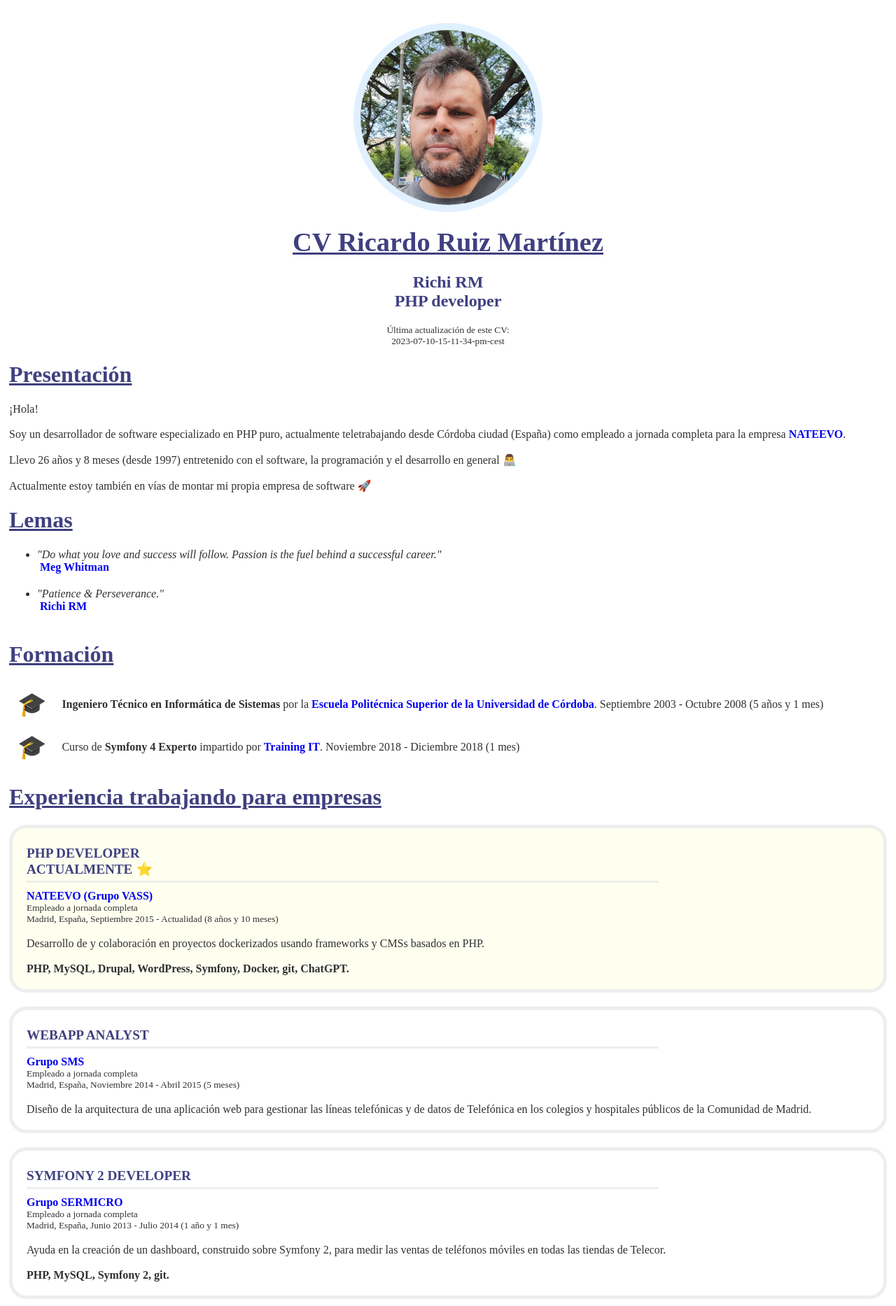
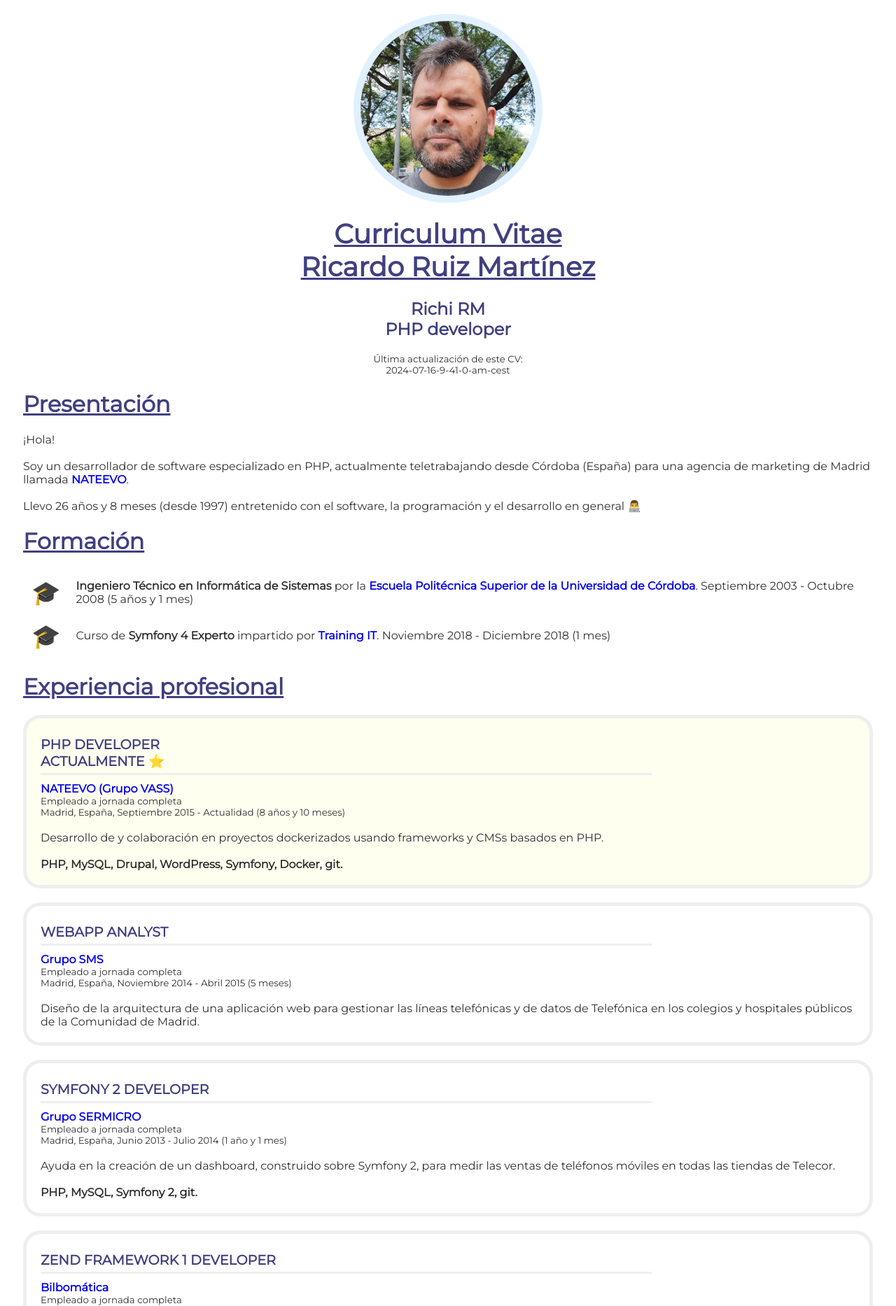
Before and after one commit to richi-rm/website-cv-richi, a PHP site: page / in a window 1280 px wide. Shown: the top 1867 px of the page at 70% size. Run offline with PHP 8.4, Linux system fonts and the light colour scheme; some web fonts are replaced.

Commit message:
update july 16, 2024

```diff
--- a/css/styles.css
+++ b/css/styles.css
@@ -1,10 +1,10 @@
 @font-face {
    font-family: montserrat;
-   src: url('Montserrat-Regular.ttf');
+   src: url('fonts/Montserrat-Regular.ttf');
 }
 
 body {
-   background-color: white;
+   background-color: #e0f0ff;
    color: #303030;
    font-family: montserrat;
    margin: 0;
@@ -12,9 +12,8 @@ body {
 }
 
 main {
-   margin-bottom: 33px;
-   margin-top: 33px;
-   padding: 0;
+   padding: 20px;
+   background-color: white;
 }
 
 div {
--- a/index.php
+++ b/index.php
@@ -66,7 +66,7 @@
 
          <div class="section name">
             <h1>
-               <big>CV Ricardo Ruiz Martínez</big>
+               <big>Curriculum Vitae<br />Ricardo Ruiz Martínez</big>
             </h1>
             <h2>
                Richi RM<br />
@@ -74,7 +74,7 @@
             </h2>
             <p>
                <small>Última actualización de este CV:</small><br />
-               <small>2023-07-10-15-11-34-pm-cest</small>
+               <small>2024-07-16-9-41-0-am-cest</small>
             </p>
          </div>
 
@@ -82,36 +82,13 @@
             <h1>Presentación</h1>
             ¡Hola!<br />
             <br />
-            Soy un desarrollador de software especializado en PHP puro,
-            actualmente teletrabajando desde Córdoba ciudad (España) como
-            empleado a jornada completa para la empresa
-            <a target="_blank" href="https://nateevo.com">NATEEVO</a>.<br />
+            Soy un desarrollador de software especializado en PHP, actualmente
+            teletrabajando desde Córdoba (España) para una agencia de marketing
+            de Madrid llamada <a target="_blank" href="https://nateevo.com">NATEEVO</a>.<br />
             <br />
             Llevo <?= diffdate('199711', \date('Ym')) ?> (desde 1997)
             entretenido con el software, la programación y el desarrollo en
             general 👨‍💻<br />
-            <br />
-            Actualmente estoy también en vías de montar mi propia empresa de
-            software 🚀
-         </div>
-
-         <div class="section">
-            <h1>Lemas</h1>
-            <ul>
-               <li>
-                  <i>
-                     "Do what you love and success will follow.
-                     Passion is the fuel behind a successful career."
-                  </i><br />
-                  &nbsp;<a target="_blank" href="https://en.wikipedia.org/wiki/Meg_Whitman">Meg Whitman</a>
-               </li>
-               <li>
-                  <i>
-                     "Patience & Perseverance."
-                  </i><br />
-                  &nbsp;<a href="#">Richi RM</a>
-               </li>
-            </ul>
          </div>
 
          <div class="section">
@@ -146,7 +123,7 @@
 
          <div class="section">
 
-            <h1>Experiencia trabajando para empresas</h1>
+            <h1>Experiencia profesional</h1>
 
             <div class="experience current">
                <div class="position current">
@@ -161,8 +138,7 @@
                   Desarrollo de y colaboración en proyectos dockerizados usando
                   frameworks y CMSs basados en PHP.<br />
                   <br />
-                  <b>PHP, MySQL, Drupal, WordPress, Symfony, Docker, git,
-                  ChatGPT.</b><br />
+                  <b>PHP, MySQL, Drupal, WordPress, Symfony, Docker, git.</b><br />
                </div>
             </div>
 
@@ -242,7 +218,7 @@
                   <br />
                   Desarrollo de un portal web en lenguaje ASP y Microsoft Access
                   como base de datos, guía on-line de todas las empresas de
-                  España. Construcción de recolectores de datos de Internet, en C.<br />
+                  España. Construcción de recolectores de datos de Internet, en lenguaje C.<br />
                   <br />
                   <b>ASP, C, Microsoft Access.</b>
                </div>
@@ -279,7 +255,7 @@
             ensamblador 80x86 y lenguaje C. Con los años cambié de PC y me
             compré un sobremesa "de esos clónicos", gracias a los ahorros que
             conseguí trabajando para la empresa King Silver, empresa con sede en
-            Córdoba dedicada a promocionar en Internet a otras empresas. En King
+            Córdoba dedicada a promocionar a otras empresas en Internet. En King
             Silver ayudé en el desarrollo ASP y C del portal
             <a target="_blank" href="https://www.infoindustrias.com">Infoindustrias.com</a>,
             directorio on-line con todas las empresas de España clasificadas por
@@ -292,9 +268,9 @@
             Ingeniero Técnico en Informática de Sistemas</b>; la estudié en la
             Escuela Politécnica Superior de la Universidad de Córdoba (UCO). Al
             terminarla, en octubre de 2008, decidí independizarme de casa de mi
-            madre e irme a vivir con mi nuevo amigo, mi gatito "Chiquito" 🐱, a
-            un apartamento en el barrio de Ciudad Jardín, cerca de mi trabajo en
-            el Rectorado de la Universidad 🎓<br />
+            madre e irme a vivir con mi gato "Chiquito" 🐱, a un apartamento en
+            el barrio de Ciudad Jardín, cerca de mi trabajo en el Rectorado de
+            la Universidad 🎓<br />
             <br />
             En la UCO tuve varios empleos: como becario en el Servicio de
             Gestión de Estudiantes, ayudando en el Servicio de Tratamiento de
@@ -320,11 +296,7 @@
             <br />
             <b>Desde abril de 2021 (hace <?= diffdate('202104', \date('Ym')) ?>)
             teletrabajo desde Córdoba</b> para
-            <a target="_blank" href="https://nateevo.com">NATEEVO</a>. Llevo
-            <?= diffdate('201509', \date('Ym')) ?> en esta empresa TOP 🔝 del
-            sector, perteneciente a la empresa matriz
-            <a target="_blank" href="https://vasscompany.com">VASS</a>, y me
-            encuentro a gusto en ella.<br />
+            <a target="_blank" href="https://nateevo.com">NATEEVO</a>.
          </div>
 
          <div class="section">
@@ -355,7 +327,7 @@
             <h1>Más sobre mí</h1>
 
             <b>Nacimiento:</b> 👶<br />
-            17 de enero de 1977 (46 primaveras), en Córdoba capital (Hospital Reina Sofía), España.<br />
+            17 de enero de 1977, en Córdoba, España.<br />
             <br />
 
             <b>GitHub:</b><br />
@@ -363,38 +335,38 @@
             <br />
 
             <b>Facebook:</b><br />
-            <a target="_blank" href="https://www.facebook.com/richi.ruiz.martinez.1977">@richi.ruiz.martinez.1977</a><br />
+            <a target="_blank" href="https://www.facebook.com/ricardo.ruiz.martinez.1977">@ricardo.ruiz.martinez.1977</a><br />
             <br />
 
             <b>Email personal y de trabajo:</b><br />
-            <a target="_blank" href="mailto:richiruizmartinez@gmail.com">📩</a> <a target="_blank" href="mailto:richiruizmartinez@gmail.com">richiruizmartinez@gmail.com</a><br />
+            <a target="_blank" href="mailto:ricardo.ruiz.martinez.1977@gmail.com">📩</a> <a target="_blank" href="mailto:ricardo.ruiz.martinez.1977@gmail.com">ricardo.ruiz.martinez.1977@gmail.com</a><br />
             <br />
 
             <b>Móvil personal y de trabajo:</b><br />
             <a target="_blank" href="tel:744653072">📱</a> <a target="_blank" href="https://wa.me/34744653072"><img align="absmiddle" src="images/whatsapp-w20.png" width="20" alt="WhatsApp" /></a> <a target="_blank" href="tel:744653072">+34 744 653 072</a><br />
             <br />
 
-            <b>Música que me gusta:</b> 🎧<br />
-            Boris Brejcha, The Prodigy<br />
+            <b>Vivo en:</b><br />
+            <a target="_blank" href="https://www.google.com/maps/@37.87991,-4.7640394,20z?entry=ttu">Calle Conquistador Ordoño Álvarez, 6, 1, 1, 2</a> 🏡,
+            14010, Córdoba, Córdoba, España 🇪🇸<br />
             <br />
 
-            <b>Medio de transporte que uso:</b><br />
-            Autobús 🚌, metro 🚇, tren 🚆, barco 🚢, avión ✈️, ovni 🛸, lo que
-            sea con tal de llegar a mi destino. Permiso de conducir de clase B,
-            pero sin coche actualmente.<br />
-            <br />
-
-            <b>Vivo en:</b><br />
-            <a target="_blank" href="https://www.google.com/maps/@37.87991,-4.7640394,20z?entry=ttu">Calle Conquistador Ordoño Álvarez, 6, 1, 1, 2</a> 🏡,
-            Barrio de la Fuensanta, 14010, Córdoba, Córdoba, España 🇪🇸
-            Vivo actualmente con mi madre y mi hermano en la casa familiar.<br />
-            <br />
-
-            <b>Discapacidad:</b><br />
-            Sufro de trastorno bipolar, un problema de salud mental que me hace
-            alternar entre períodos de euforia y períodos depresivos. Estoy a la
-            espera de que me valore un Tribunal Médico, para obtener el
-            Certificado de Discapacidad.
+            <b>Lemas:</b><br />
+            <ul>
+               <li>
+                  <i>
+                     "Do what you love and success will follow.
+                     Passion is the fuel behind a successful career."
+                  </i><br />
+                  &nbsp;<a target="_blank" href="https://en.wikipedia.org/wiki/Meg_Whitman">Meg Whitman</a>
+               </li>
+               <li>
+                  <i>
+                     "Patience & Perseverance."
+                  </i><br />
+                  &nbsp;<a href="#">Richi RM</a>
+               </li>
+            </ul>
 
          </div>
 
```
